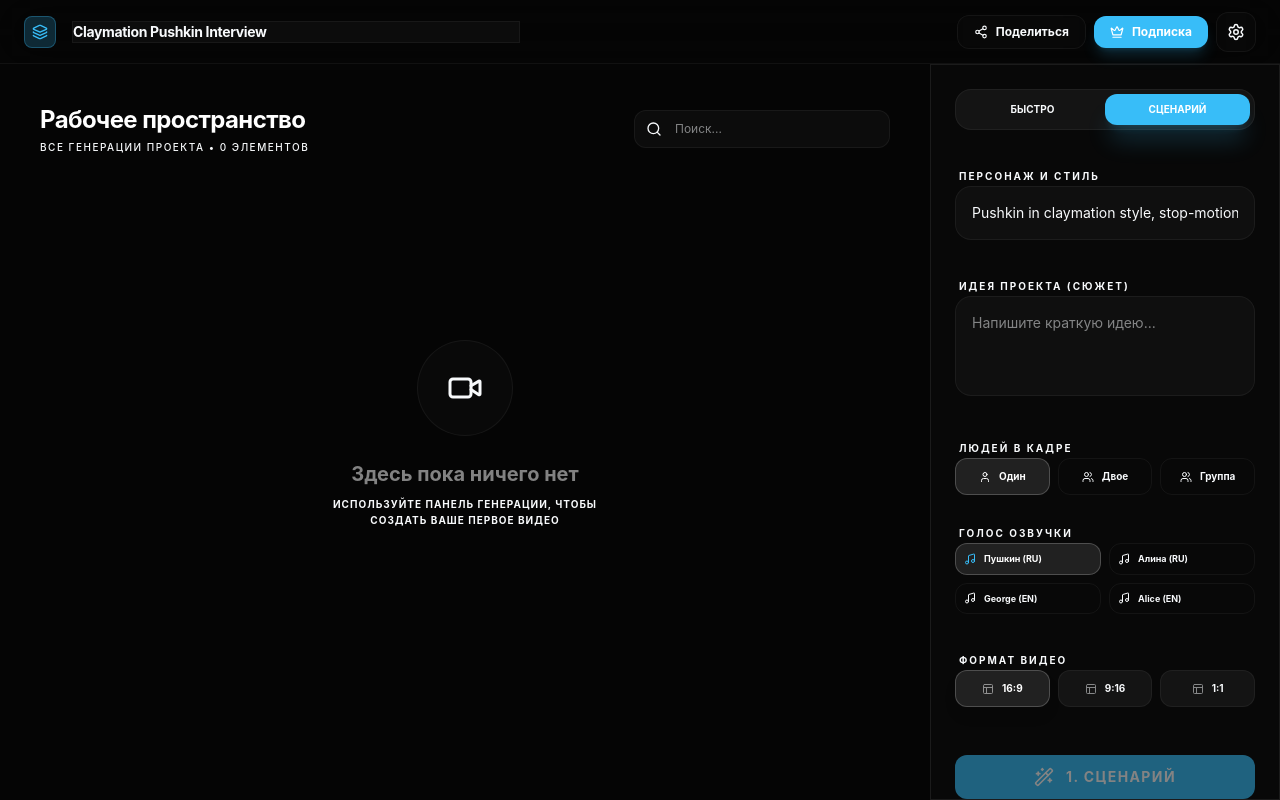
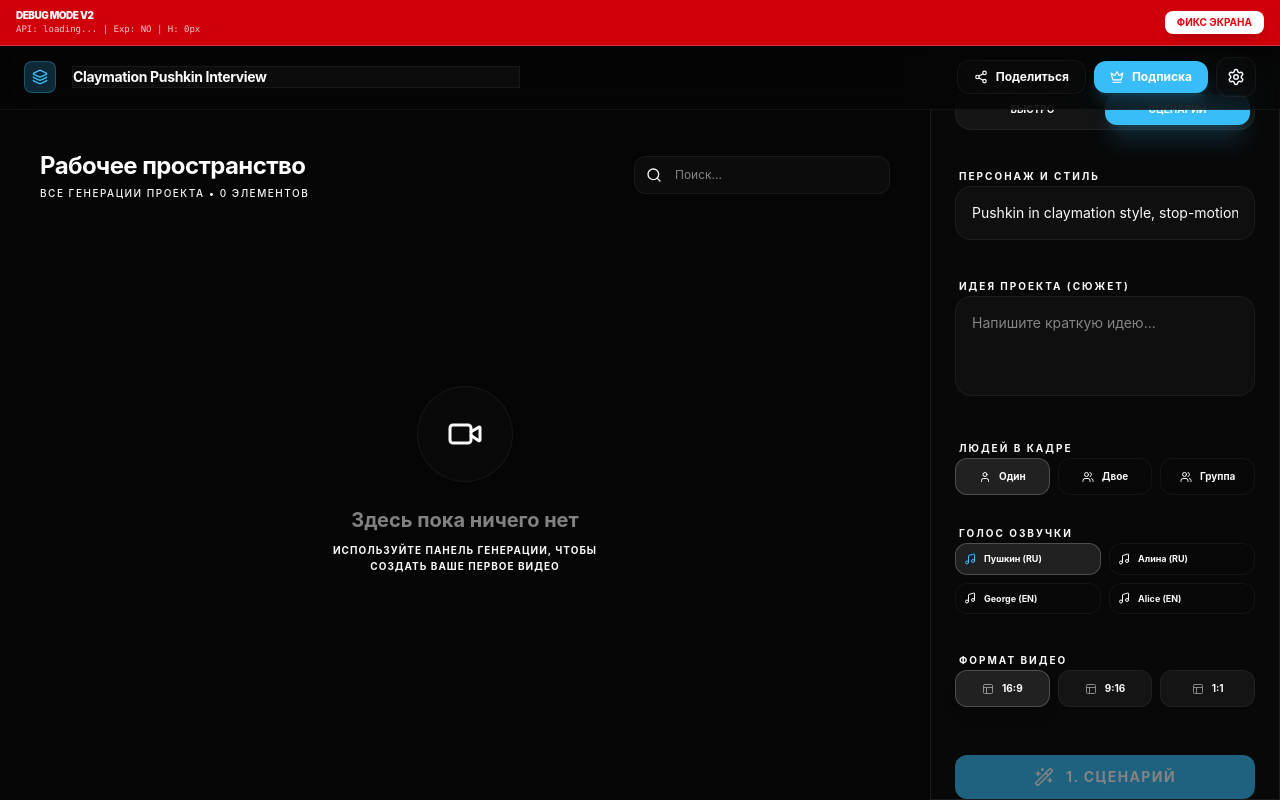
Before and after one commit to GreMZaa/video-flow-tma, a React (Vite) app: page / in a window 1280 px wide. Built offline with nearby package versions, Linux system fonts and the light colour scheme.

Commit message:
debug: add diagnostic banner and manual expansion fix

```diff
--- a/index.html
+++ b/index.html
@@ -4,7 +4,7 @@
     <meta charset="UTF-8" />
     <link rel="icon" type="image/svg+xml" href="/vite.svg" />
     <meta name="viewport" content="width=device-width, initial-scale=1.0, maximum-scale=1.0, user-scalable=no, viewport-fit=cover, interactive-widget=resizes-content" />
-    <script src="https://telegram.org/js/telegram-web-app.js"></script>
+    <script src="https://telegram.org/js/telegram-web-app.js?56"></script>
     <script>
       (function() {
         try {
--- a/src/App.jsx
+++ b/src/App.jsx
@@ -29,6 +29,44 @@ function App() {
   const [isPanelOpen, setIsPanelOpen] = useState(false); // Mobile drawer state
   const [isMobile, setIsMobile] = useState(window.innerWidth < 768);
   const [activeVideo, setActiveVideo] = useState(null); // For preview
+  const [showDebug, setShowDebug] = useState(true);
+  const [debugInfo, setDebugInfo] = useState({ version: 'loading...', expanded: false, height: 0 });
+
+  // Debug monitoring
+  useEffect(() => {
+    if (tg) {
+      setDebugInfo({
+        version: tg.version || 'v?',
+        expanded: tg.isExpanded || false,
+        height: tg.viewportHeight || 0
+      });
+
+      const handleViewport = () => {
+        setDebugInfo({
+          version: tg.version || 'v?',
+          expanded: tg.isExpanded || false,
+          height: tg.viewportHeight || 0
+        });
+      };
+      tg.onEvent('viewportChanged', handleViewport);
+
+      const timer = setTimeout(() => setShowDebug(false), 20000); // Hide after 20s
+      return () => {
+        tg.offEvent('viewportChanged', handleViewport);
+        clearTimeout(timer);
+      };
+    }
+  }, [tg]);
+
+  const forceExpand = () => {
+    if (tg) {
+      tg.expand();
+      if (tg.disableVerticalSwipes) tg.disableVerticalSwipes();
+      showHaptic('success');
+      // Visual feedback
+      setDebugInfo(prev => ({ ...prev, expanded: tg.isExpanded }));
+    }
+  };
 
   // Pipeline Settings
   const [projectMode, setProjectMode] = useState('workflow'); // 'quick' or 'workflow'
@@ -232,6 +270,24 @@ function App() {
 
   return (
     <div className="flex flex-col h-screen bg-tg-bg text-tg-text font-sans overflow-hidden">
+      {/* Debug Banner */}
+      {showDebug && (
+        <div className="debug-banner z-[999] bg-red-600/90 backdrop-blur-md px-4 py-2 flex items-center justify-between border-b border-white/20">
+          <div className="flex flex-col">
+            <span className="text-[10px] font-black uppercase tracking-tighter">Debug Mode v2</span>
+            <span className="text-[9px] font-mono opacity-80">
+              API: {debugInfo.version} | Exp: {debugInfo.expanded ? 'YES' : 'NO'} | H: {debugInfo.height}px
+            </span>
+          </div>
+          <button
+            onClick={forceExpand}
+            className="px-3 py-1 bg-white text-red-600 rounded-lg text-[10px] font-bold shadow-lg active:scale-95 transition-transform"
+          >
+            ФИКС ЭКРАНА
+          </button>
+        </div>
+      )}
+
       {/* Header */}
       <header className="h-16 flex items-center justify-between px-4 md:px-6 border-b border-white/5 bg-tg-bg/80 backdrop-blur-xl z-30 shrink-0">
         <div className="flex items-center gap-2 md:gap-4 flex-1">
--- a/src/index.css
+++ b/src/index.css
@@ -109,3 +109,12 @@ input:focus, textarea:focus {
   overscroll-behavior-y: contain;
   -webkit-overflow-scrolling: touch;
 }
+
+.debug-banner {
+  animation: slideDown 0.5s cubic-bezier(0.16, 1, 0.3, 1);
+}
+
+@keyframes slideDown {
+  from { transform: translateY(-100%); }
+  to { transform: translateY(0); }
+}
```
